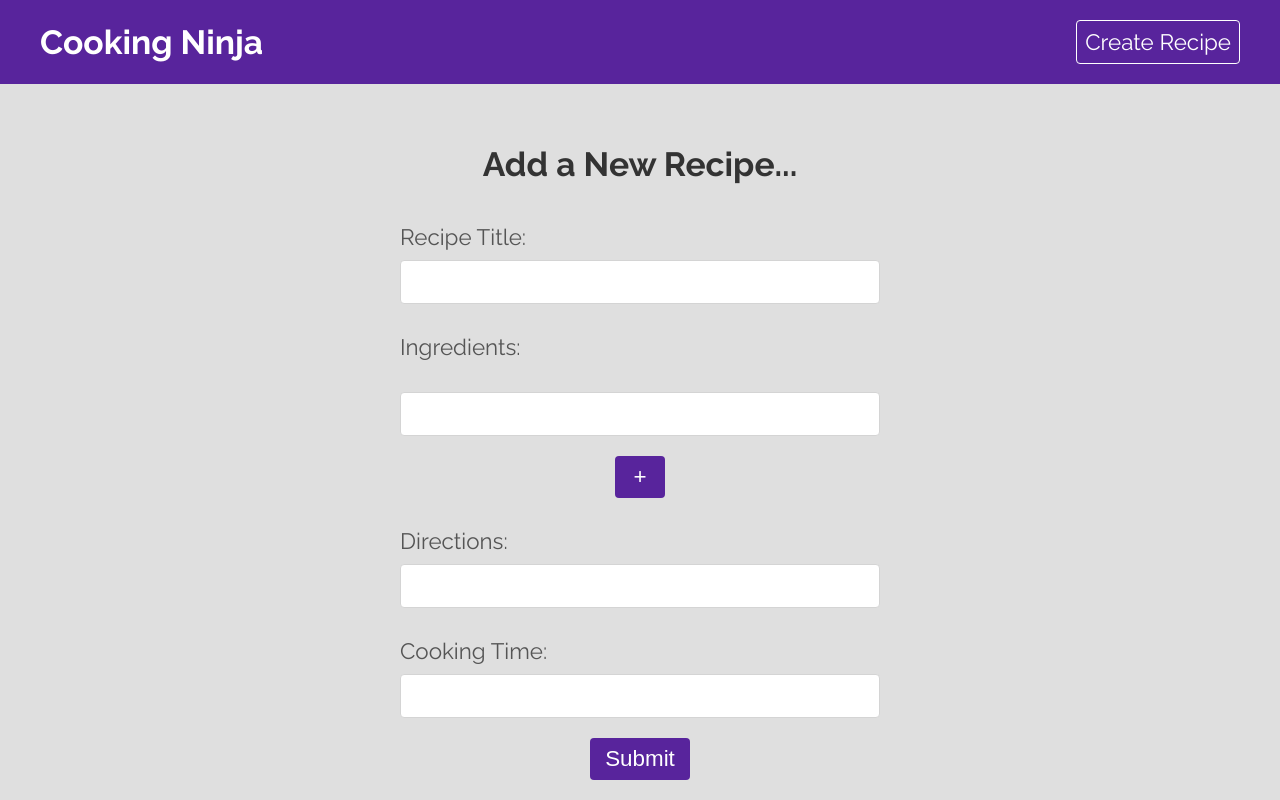
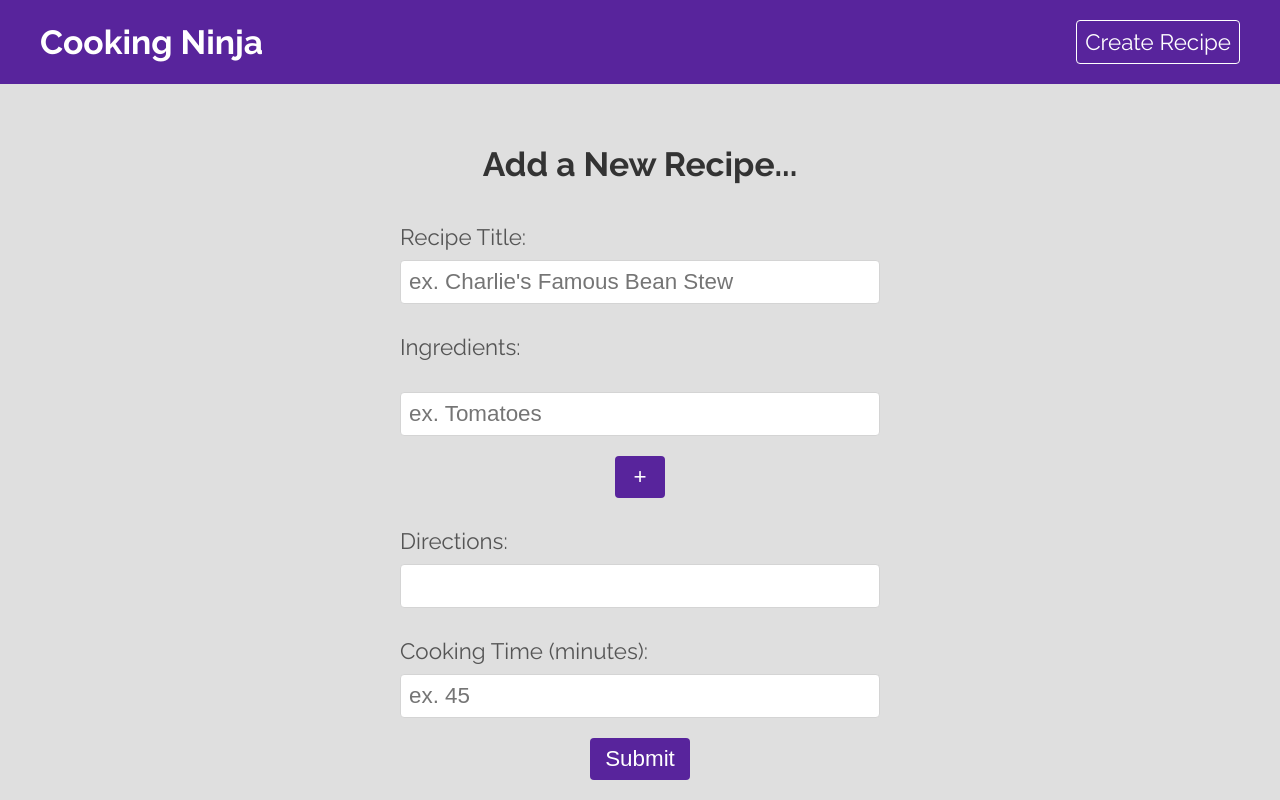
Before and after one commit to MattRuetz/react-recipe-book, a React (Create React App) app: page /create in a window 1280 px wide. Built offline with nearby package versions, Linux system fonts and the light colour scheme.

Commit message:
improved create page

```diff
--- a/src/pages/create/Create.js
+++ b/src/pages/create/Create.js
@@ -1,4 +1,4 @@
-import { useState } from 'react';
+import { useState, useRef } from 'react';
 
 import './Create.css';
 
@@ -8,10 +8,11 @@ function Create() {
     const [cookingTime, setCookingTime] = useState('');
     const [newIngredient, setNewIngredient] = useState('');
     const [ingredients, setIngredients] = useState([]);
+    const ingredientInput = useRef(null);
 
     const handleSubmit = (e) => {
         e.preventDefault();
-        console.log(title, method, cookingTime);
+        console.log(title, method, cookingTime, ingredients);
     };
 
     const handleAddIngredient = (e) => {
@@ -20,8 +21,10 @@ function Create() {
         if (newIngredient.trim() && !ingredients.includes(newIngredient)) {
             setIngredients((prevList) => [...prevList, newIngredient.trim()]);
         } else {
+            console.log('Repeat ingredient added. Bypassing..');
         }
         setNewIngredient('');
+        ingredientInput.current.focus();
     };
 
     return (
@@ -34,6 +37,7 @@ function Create() {
                         type="text"
                         onChange={(e) => setTitle(e.target.value)}
                         value={title}
+                        placeholder="ex. Charlie's Famous Bean Stew"
                         required
                     />
                 </label>
@@ -49,6 +53,8 @@ function Create() {
                             type="text"
                             onChange={(e) => setNewIngredient(e.target.value)}
                             value={newIngredient}
+                            placeholder="ex. Tomatoes"
+                            ref={ingredientInput}
                         />
                         <button
                             className="btn-alt"
@@ -68,11 +74,12 @@ function Create() {
                     />
                 </label>
                 <label>
-                    <span>Cooking Time:</span>
+                    <span>Cooking Time (minutes):</span>
                     <input
                         type="number"
                         onChange={(e) => setCookingTime(e.target.value)}
                         value={cookingTime}
+                        placeholder="ex. 45"
                         required
                     />
                 </label>
```
